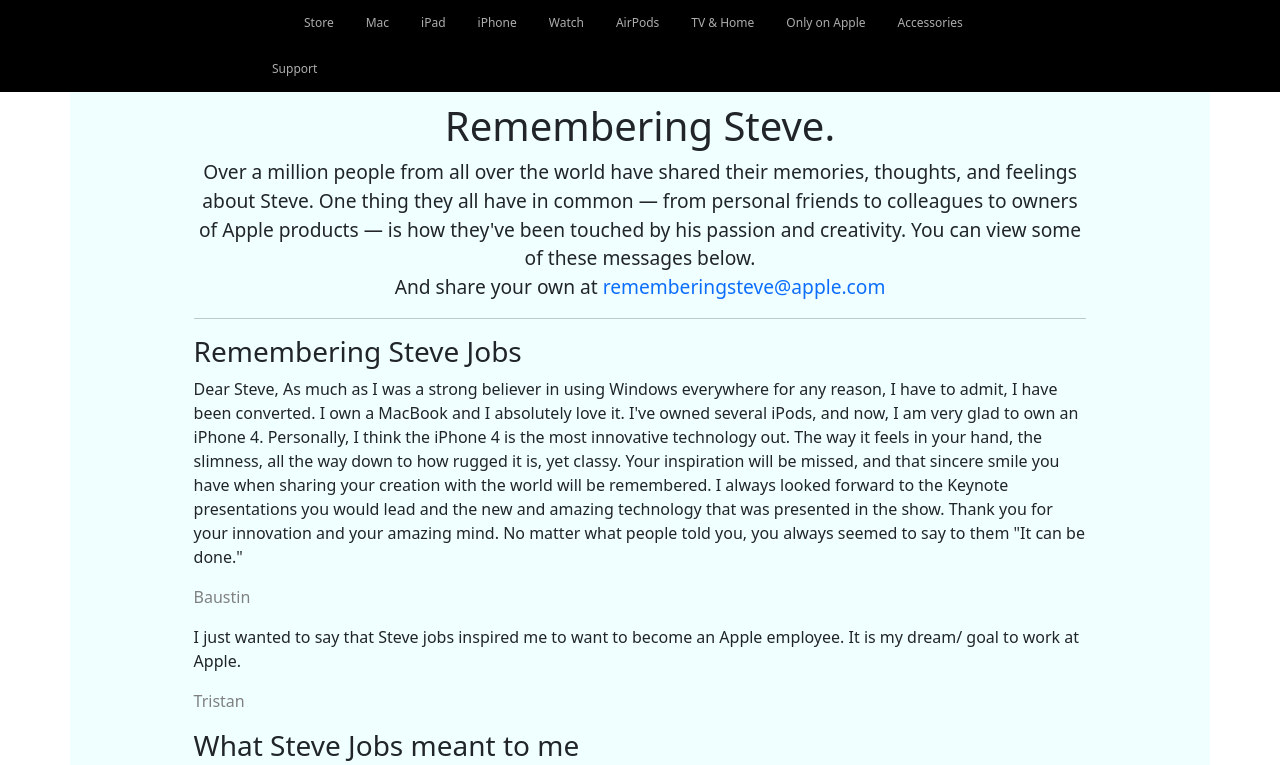
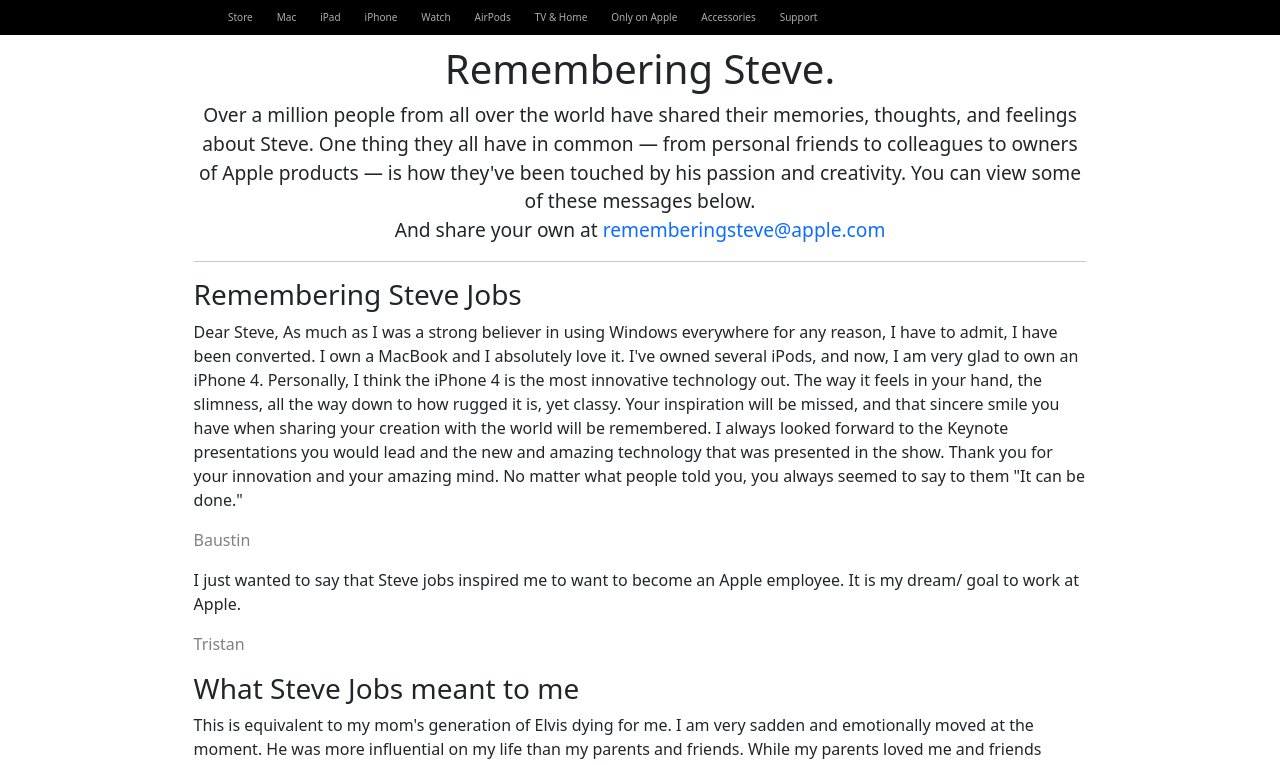
Before and after one commit to Kwikcoda/Stevejobs, a plain HTML site: page index.html in a window 1280 px wide. Shown: the top 765 px of the page. Drawn offline with nearby package versions, Linux system fonts and the light colour scheme.

Commit message:
Update style.css

```diff
--- a/style.css
+++ b/style.css
@@ -6,7 +6,7 @@
 .nav1 {
     overflow: hidden;
     background-color: rgb(0, 0, 0);
-    width: 60%;
+    width: 70%;
     margin: auto;
   }
 
@@ -15,19 +15,19 @@
     float: left;
     color: #adadad;
     text-align: center;
-    padding: 14px 16px;
+    padding: 10px 12px;
     text-decoration: none;
-    font-size: 12px;
+    font-size: 10px;
   }
 
   .nav1 a:hover {
-    background-color: #333;
+    background-color: grey;
     color: white;
   }
 
 .container{
     box-sizing: border-box;
-    background-color: azure;
+    background-color: white;
     /* border: 1px solid black; */
     display: block;
     padding: 10px;
```
